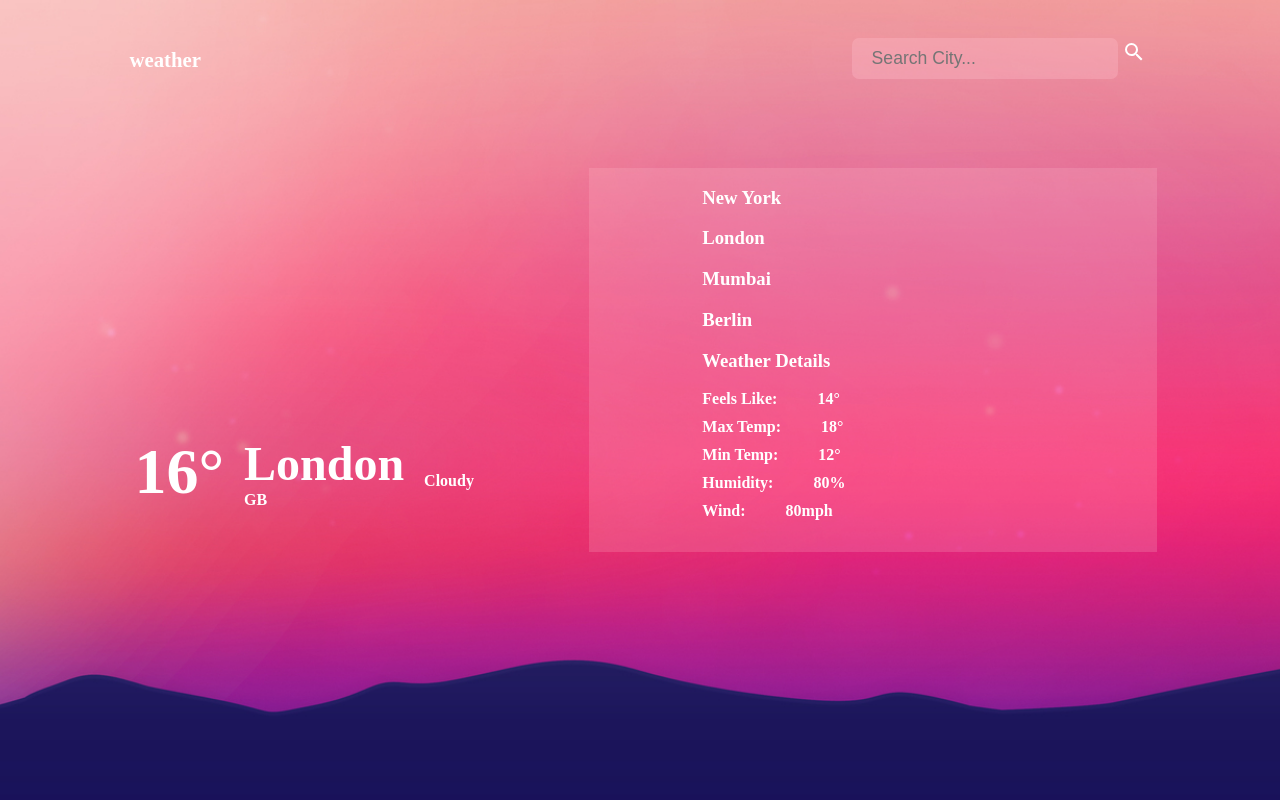
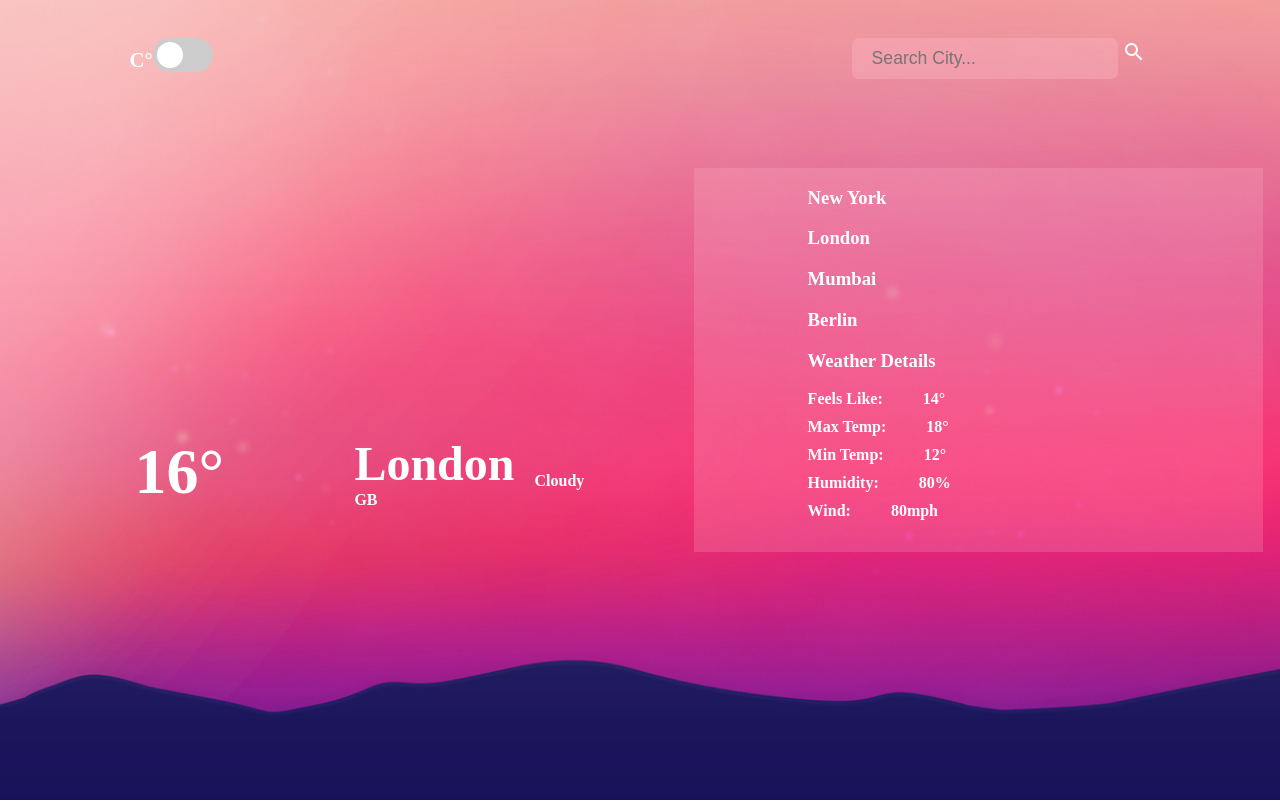
Before and after one commit to paigethompson150/weather-app, a plain HTML site: page index.html in a window 1280 px wide. Drawn offline with Linux system fonts and the light colour scheme; no server answers.

Commit message:
unit toggle working

```diff
--- a/index.html
+++ b/index.html
@@ -9,7 +9,11 @@
 </head>
 <body>
   <div class="searchBar">
-    <h4>weather</h4>
+    <h4 id="unit">C°</h4>
+    <label class="switch">
+      <input id="switch" type="checkbox">
+      <span class="slider round"></span>
+    </label>
     <div class="input">
       <input type="text" id="search" placeholder="Search City...">
 
@@ -24,14 +28,14 @@
 
   <div class="weatherDisplay">
    <div class="leftDisplay">
-      <div class="displayItem" id="temp">
+      <div class="displayItem" id="tempBox">
         <h1 id="temp">16°</h1>
       </div>
-      <div class="displayItem" id="location">
+      <div class="displayItem" id="locationBox">
         <h2 id="city">London</h2>
         <h4 id="country">GB</h4>
       </div>
-      <div class="displayItem" id="description">
+      <div class="displayItem" id="descripBox">
         <img src="./assets/cloud.svg" alt="">
         <h4 id="description">Cloudy</h4>
       </div>
--- a/style.css
+++ b/style.css
@@ -71,19 +71,32 @@ body{
   gap: 20px;
 }
 
-#temp{
+#tempBox {
   font-size:2em;
+  width: 200px;
 }
 
-#location h2, h4{
+#tempBox span{
+  font-size: 0.8em;
+}
+
+#descripBox {
+  width: 150px;
+}
+
+#locationBox {
+  min-width: 100px;
+}
+
+#locationBox h2, h4{
   margin: 0px;
 }
 
-#location h2{
+#locationBox h2{
   font-size: 3em;
 }
 
-#description img{
+#descripBox img{
   width: 50px;
 }
 
@@ -103,7 +116,7 @@ body{
   width: 30%;
 }
 
-@media only screen and (max-width: 600px){
+@media only screen and (max-width: 1000px){
   .rightDisplay{
     visibility: hidden;
   }
@@ -120,8 +133,76 @@ body{
   padding-right: 40px;
 }
 
+
 .sampleLocations h3:hover{
   cursor: pointer;
   background-color: rgba(255, 193, 206, 0.1);
   padding: 2px;
 }
+
+/* rounded slider from https://www.w3schools.com/howto/howto_css_switch.asp */
+
+/* The switch - the box around the slider */
+.switch {
+  position: relative;
+  display: inline-block;
+  width: 60px;
+  height: 34px;
+}
+
+/* Hide default HTML checkbox */
+.switch input {
+  opacity: 0;
+  width: 0;
+  height: 0;
+}
+
+/* The slider */
+.slider {
+  position: absolute;
+  cursor: pointer;
+  top: 0;
+  left: 0;
+  right: 0;
+  bottom: 0;
+  background-color: #ccc;
+  -webkit-transition: .4s;
+  transition: .4s;
+}
+
+.slider:before {
+  position: absolute;
+  content: "";
+  height: 26px;
+  width: 26px;
+  left: 4px;
+  bottom: 4px;
+  background-color: white;
+  -webkit-transition: .4s;
+  transition: .4s;
+}
+
+input:checked + .slider {
+  background-color: #2196F3;
+}
+
+input:focus + .slider {
+  box-shadow: 0 0 1px #2196F3;
+}
+
+input:checked + .slider:before {
+  -webkit-transform: translateX(26px);
+  -ms-transform: translateX(26px);
+  transform: translateX(26px);
+}
+
+/* Rounded sliders */
+.slider.round {
+  border-radius: 34px;
+}
+
+.slider.round:before {
+  border-radius: 50%;
+}
+
+/* end of rounded slider styling */
```
Also changed, not shown: main.js (+1 -1 lines).
